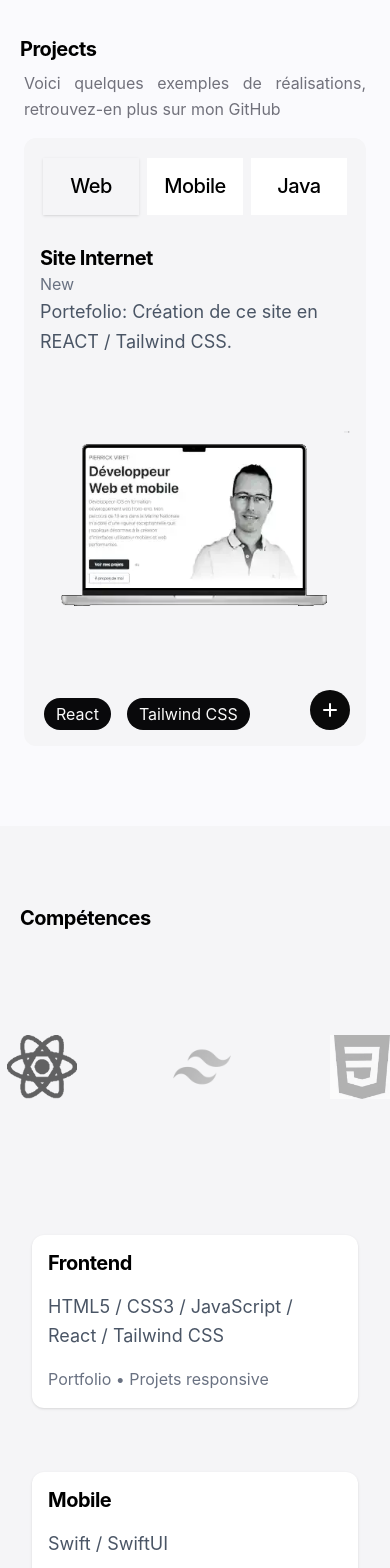
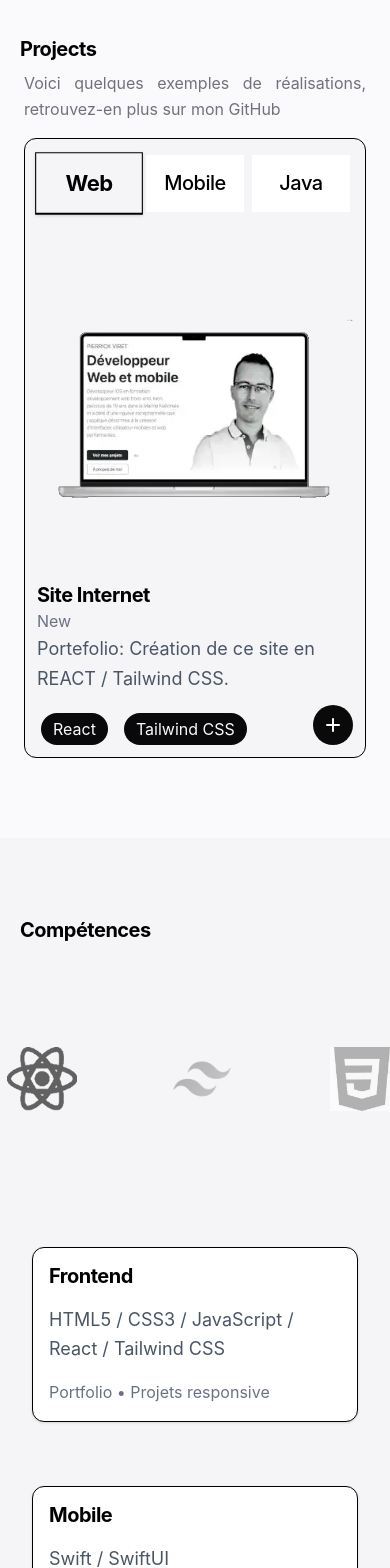
Before and after one commit to Pierrick74/MonSite, a React (Vite) app: page / in a window 390 px wide. Shown: the part 920-2488 px from the top of the page. Built offline with nearby package versions, Linux system fonts and the light colour scheme.

Commit message:
refact(project) put image on top, add border

```diff
--- a/public/style.css
+++ b/public/style.css
@@ -2,6 +2,10 @@
 
 .nav-link {
   @apply text-lg text-zinc-300 md:text-zinc-900 xl:text-xl;
+}
+
+.project-tabs-trigger {
+  @apply bg-[#FFF] text-center text-xl leading-tight tracking-tight text-black data-[state=active]:scale-110 data-[state=active]:border-b-2 data-[state=active]:border-black data-[state=active]:bg-[#F5F5F7] data-[state=active]:font-bold md:text-xl lg:text-2xl;
 }
 
 .project-card-content {
@@ -29,15 +33,15 @@
 }
 
 .project-image {
-  @apply my-3 rounded-lg object-cover;
+  @apply my-3 mx-auto rounded-lg object-cover;
 }
 
 .project-card-base {
-  @apply  mt-5 list-none;
+  @apply mt-5 list-none;
 }
 
 .card-overlay {
-  @apply flex my-5 flex-col rounded-2xl bg-black/90 p-6 text-white;
+  @apply my-5 flex flex-col rounded-2xl bg-black/90 p-6 text-white;
 }
 
 .project-overlay-title {
@@ -53,7 +57,7 @@
 }
 
 .section-spacing {
-  @apply mt-20 mb-20
+  @apply mt-20 mb-20;
 }
 
 .section-title {
--- a/src/App.jsx
+++ b/src/App.jsx
@@ -1,7 +1,7 @@
 
 import { Header } from './components/section/header';
 import { Description } from './components/section/description';
-import { SectionProjet } from './components/section/project';
+import { SectionProjet } from './components/section/section-project';
 import { SectionCompetence } from './components/section/section-competence';
 import { Parcours } from './components/section/section-parcours';
 import { Footer } from './components/section/Footer';
--- a/src/components/projectCard.jsx
+++ b/src/components/projectCard.jsx
@@ -12,11 +12,10 @@ export function ProjectCard({ project }) {
     return (
         <div className="flex justify-center xl:w-3/5">
             <li className="project-card-base ">
-
+                <img src={project.imagePath} className="project-image" alt={project.imageAlt} loading="lazy" />
                 <h3 className="text-xl md:text-xl lg:text-2xl font-bold leading-tight tracking-tight text-black">{project.title}</h3>
                 <p className="text-base md:text-lg text-gray-500 leading-relaxed">{project.subtitle}</p>
-                <p className="text-lg md:text-xl text-gray-600 leading-relaxed project-card-text">{project.text}</p>
-                <img src={project.imagePath} className="project-image" alt={project.imageAlt} loading="lazy" />
+                <p className="text-lg md:text-xl text-gray-600 leading-relaxed project-card-text pb-3">{project.text}</p>
                 <div className="flex justify-between items-center">
                     <div className="mt-2 flex flex-wrap gap-2">
                         {project.technologies.map((tech, index) => (
--- a/src/components/section/section-competence.jsx
+++ b/src/components/section/section-competence.jsx
@@ -26,7 +26,7 @@ export function SectionCompetence() {
             <SlideLogo />
             <div className="grid grid-cols-1 md:grid-cols-2 lg:grid-cols-3 gap-16 px-8 py-24 max-w-7xl mx-auto">
                 {competences.map((comp, index) => (
-                    <div key={index} className="flex flex-col gap-4 bg-[#FFF] rounded-xl p-4 shadow-sm">
+                    <div key={index} className="flex flex-col gap-4 bg-[#FFF] rounded-xl p-4 shadow-sm border rounded-xl">
                         <h3 className="text-xl md:text-2xl lg:text-3xl font-bold leading-tight tracking-tight text-black">
                             {comp.titre}
                         </h3>
--- a/src/components/section/project.jsx
+++ b/src/components/section/section-project.jsx
@@ -71,11 +71,11 @@ export function SectionProjet() {
             <p className="text-justify mx-6 pt-2 pb-4 lg:text-lg 2xl:text-xl xl:my-5 text-zinc-500 font-normal tracking-normal leading-relaxed">Voici quelques exemples de réalisations, retrouvez-en plus sur mon GitHub</p>
             <div className="flex justify-center">
                 <div className="mx-6 xl:mx-20 xl:max-w-4xl xl:w-full">
-                    <Tabs value={activeTab} onValueChange={setActiveTab} className=" bg-[#F5F5F7] p-4 rounded-xl">
+                    <Tabs value={activeTab} onValueChange={setActiveTab} className=" bg-[#F5F5F7] p-3 xl:p-8 rounded-xl border">
                         <TabsList className="grid grid-cols-3 gap-2">
-                            <TabsTrigger value="web" className=" bg-[#FFF] data-[state=active]:bg-[#F5F5F7] text-xl md:text-1xl lg:text-2xl text-center leading-tight tracking-tight text-black" >Web</TabsTrigger>
-                            <TabsTrigger value="mobile" className=" bg-[#FFF] data-[state=active]:bg-[#F5F5F7] text-xl md:text-1xl lg:text-2xl text-center leading-tight tracking-tight text-black">Mobile</TabsTrigger>
-                            <TabsTrigger value="java" className=" bg-[#FFF] data-[state=active]:bg-[#F5F5F7] text-xl md:text-1xl lg:text-2xl text-center leading-tight tracking-tight text-black">Java</TabsTrigger>
+                            <TabsTrigger value="web" className=" project-tabs-trigger" >Web</TabsTrigger>
+                            <TabsTrigger value="mobile" className="project-tabs-trigger">Mobile</TabsTrigger>
+                            <TabsTrigger value="java" className=" project-tabs-trigger">Java</TabsTrigger>
                         </TabsList>
                         <TabsContent value="web" className="flex justify-center data-[state=inactive]:hidden">
                             <ProjectCard project={PROJECTS[0]} />
```
